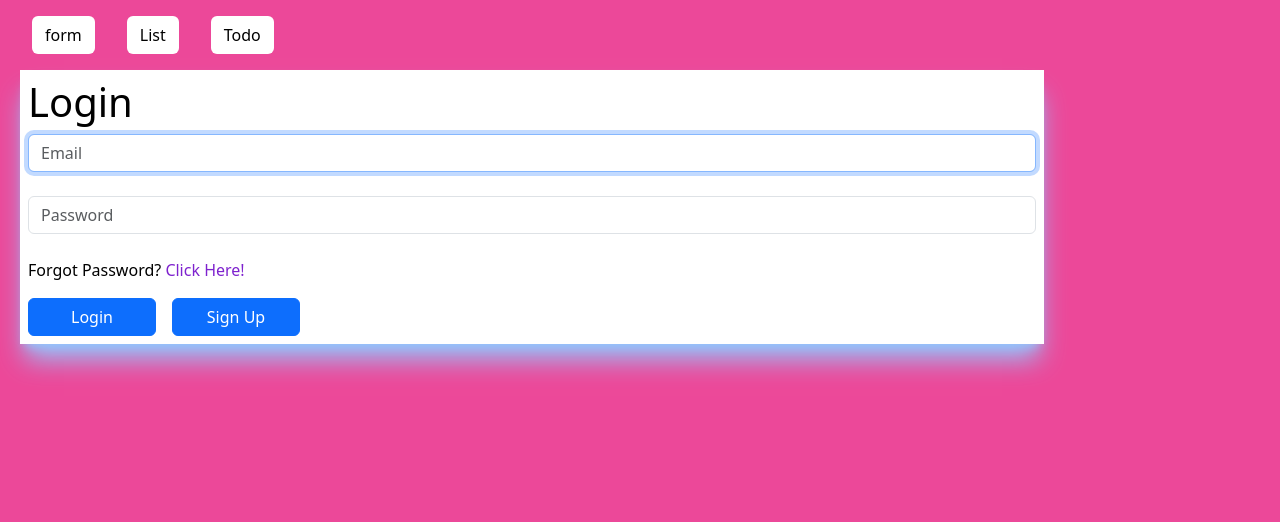
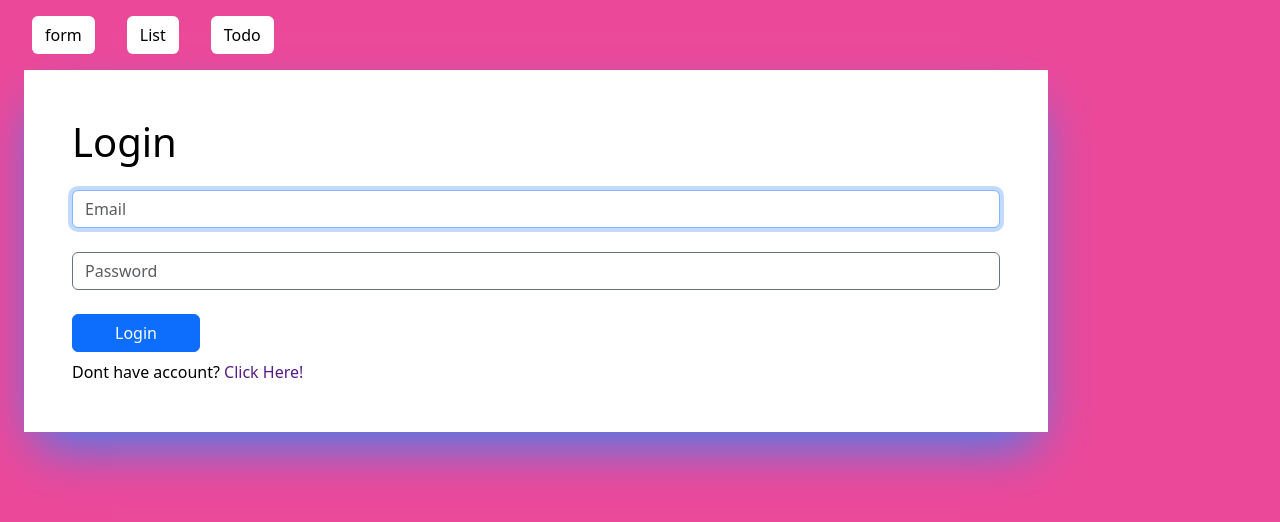
Before and after one commit to Sumangotame/Reactpractice, a React (Vite) app: page /root in a window 1280 px wide. Shown: the top 522 px of the page. Built offline with nearby package versions, Linux system fonts and the light colour scheme.

Commit message:
fixed login form issue

```diff
--- a/src/components/Form.jsx
+++ b/src/components/Form.jsx
@@ -6,35 +6,46 @@ const Form = () => {
     const [email, setEmail] = useState('')
     const [password, setPassword] = useState('')
     const [confirmPassword, setConfirmPassword] = useState('')
+    const [Login, setLogin] = useState(true)
+    const [action, setAction] = useState('Login')
+
     const { userName } = useContext(UserContext)
+    const handleClick = () => {
+        // console.log('you clicked me')
+        setLogin(state => !state)
+        setAction(Login ? 'Login' : 'Sign Up')
+    }
     const submitHandler = (e) => {
         e.preventDefault();
-        setAction('Login')
         setPassword('')
         setUser('')
+        setEmail('')
+        setConfirmPassword('')
     }
 
-    const [action, setAction] = useState('Login')
 
 
     return (
         <>
             {/* <div className=" "> */}
-            <div className="mx-1">
-                <div className="p-2 bg-white mt-3 shadow-blue-300 shadow-xl max-w-screen-lg">
+            <div className="mx-2">
+                <div className=" p-5 bg-white mt-3 shadow-2xl shadow-blue-500 max-w-screen-lg">
                     {/* <p>{userName}</p> */}
-                    <h1 className="text-black">{action}</h1>
-                    {action === 'Login' ? (<><input type="text" name="email" id="email" className="form-control" autoFocus onChange={(e) => setEmail(e.target.value)} value={email} placeholder="Email" /><br />
-                        <input type="password" name="password" id="password" className="form-control" onChange={(e) => { setPassword(e.target.value) }} value={password} placeholder="Password" /><br />
-                        <p className=" text-black">Forgot Password? <span className="cursor-pointer text-purple-700">Click Here!</span></p>
-                    </>) : (<> <input type="text" name="user" id="user" className="form-control" autoFocus onChange={(e) => setUser(e.target.value)} value={user} placeholder="User Name" /><br /><input type="text" name="email" id="email" className="form-control" onChange={(e) => setEmail(e.target.value)} value={email} placeholder="Email" /><br />
-                        <input type="password" name="password" id="password" className="form-control" onChange={(e) => { setPassword(e.target.value) }} value={password} placeholder="Password" /><br /><input type="password" name="confirm-password" id="confirm-password" className="form-control" onChange={(e) => { setConfirmPassword(e.target.value) }} value={confirmPassword} placeholder="Confirm Password" /><br />
+                    <h1 className="text-black mb-4">{action}</h1>
+                    {action === 'Login' ? (<><input type="text" name="email" id="email" className="form-control border-gray-500" autoFocus onChange={(e) => setEmail(e.target.value)} value={email} placeholder="Email" /><br />
+                        <input type="password" name="password" id="password" className="form-control border-gray-500" onChange={(e) => { setPassword(e.target.value) }} value={password} placeholder="Password" /><br />
+
+                        <button type="button" className="btn btn-primary w-32 mb-2" id="buttonid" onClick={submitHandler}>Login</button>
+                        <div className=" text-black" >Dont have account? <span className="text-purple-900 cursor-pointer" onClick={handleClick}>Click Here!</span></div>
+
+                    </>) : (<> <input type="text" name="user" id="user" className="form-control" autoFocus onChange={(e) => setUser(e.target.value)} value={user} placeholder="User Name" /><br /><input type="text" name="email" id="email" className="form-control border-gray-500" onChange={(e) => setEmail(e.target.value)} value={email} placeholder="Email" /><br />
+                        <input type="password" name="password" id="password" className="form-control border-gray-500" onChange={(e) => { setPassword(e.target.value) }} value={password} placeholder="Password" /><br /><input type="password" name="confirm-password" id="confirm-password" className="form-control border-gray-500" onChange={(e) => { setConfirmPassword(e.target.value) }} value={confirmPassword} placeholder="Confirm Password" /><br />
+                        <div>
+                            <button type="button" className="btn btn-primary w-32 mb-2" id="buttonid" onClick={submitHandler}>SignUp</button>
+                        </div>
+                        <div className=" text-black" onClick={handleClick}>Already have account? <span className="text-purple-900 cursor-pointer" >Click Here!</span></div>
+
                     </>)}
-                    <div>
-                        <button type="button" className="btn btn-primary w-32 " id="buttonid" onClick={submitHandler}>Login</button>
-                        <div className="signup btn btn-primary mx-3 w-32 cursor-pointer" onClick={() => setAction('Sign Up')}>Sign Up</div>
-                    </div>
-
                 </div>
             </div>
             {/* </div > */}
--- a/src/components/Header.jsx
+++ b/src/components/Header.jsx
@@ -12,9 +12,9 @@ function Header() {
     return (
         <>
 
-                <Link to="root" className={`link no-underline btn mx-3   ${activeLink === 'root' ? 'bg-purple-500 hover:bg-purple-500 text-black' : 'bg-white text-black'}`} onClick={() => handleClick('root')}>form</Link >
-                <Link to="home" className={`link    no-underline mx-3 btn ${activeLink === "home" ? 'bg-purple-500 hover:bg-purple-500 text-black' : 'bg-white text-black'}`} onClick={() => handleClick('home')}>List</Link>
-                <Link to="todo" className={`link  no-underline mx-3 btn   ${activeLink === 'todo' ? 'bg-purple-500 hover:bg-purple-500 text-black' : 'bg-white text-black'}`} onClick={() => handleClick('todo')}>Todo</Link>
+            <Link to="root" className={`link no-underline btn mx-3   ${activeLink === 'root' ? 'bg-purple-500 hover:bg-purple-500 text-white' : 'bg-white text-black'}`} onClick={() => handleClick('root')}>form</Link >
+            <Link to="home" className={`link    no-underline mx-3 btn ${activeLink === "home" ? 'bg-purple-500 hover:bg-purple-500 text-white' : 'bg-white text-black'}`} onClick={() => handleClick('home')}>List</Link>
+            <Link to="todo" className={`link  no-underline mx-3 btn   ${activeLink === 'todo' ? 'bg-purple-500 hover:bg-purple-500 text-white' : 'bg-white text-black'}`} onClick={() => handleClick('todo')}>Todo</Link>
 
         </>
     )
```
